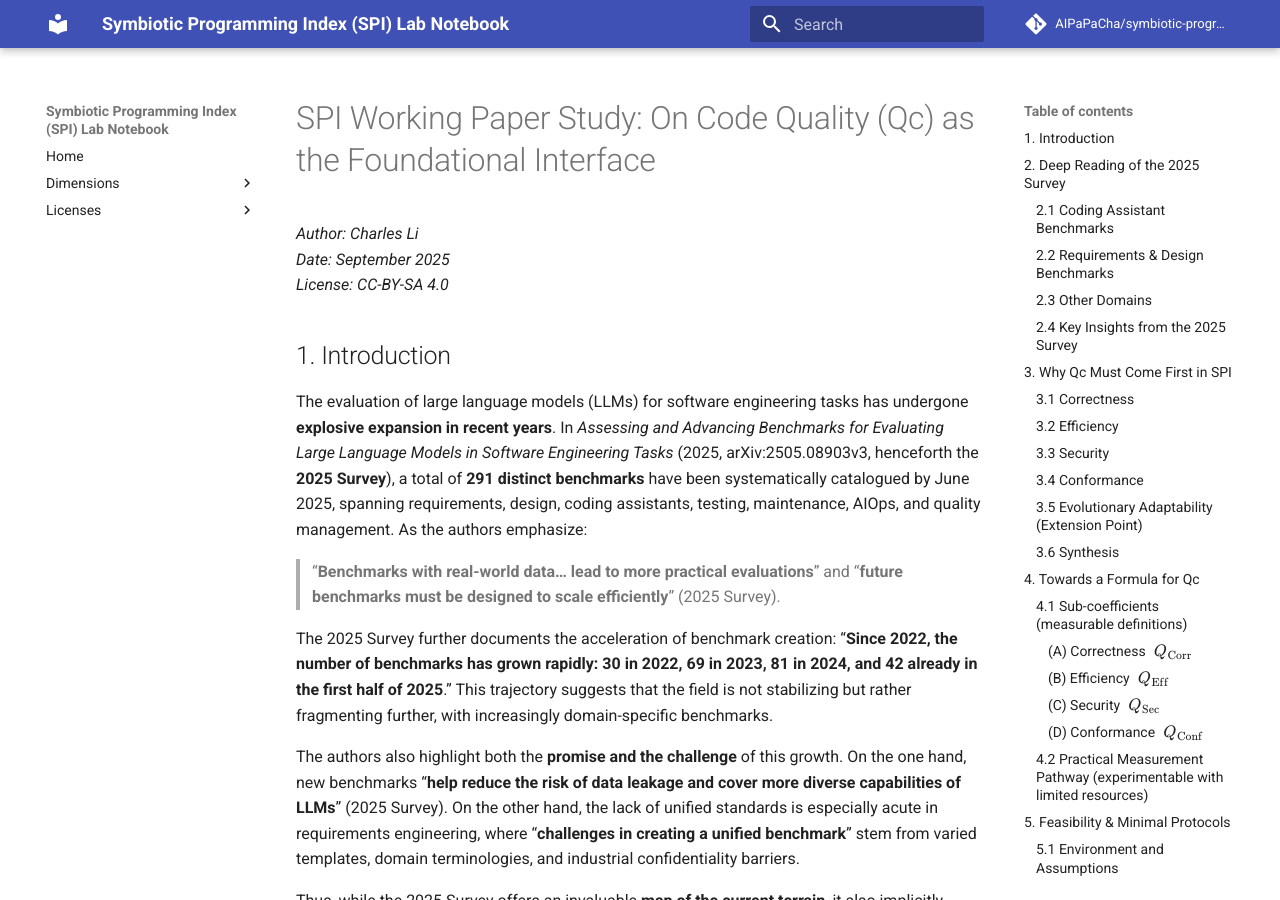
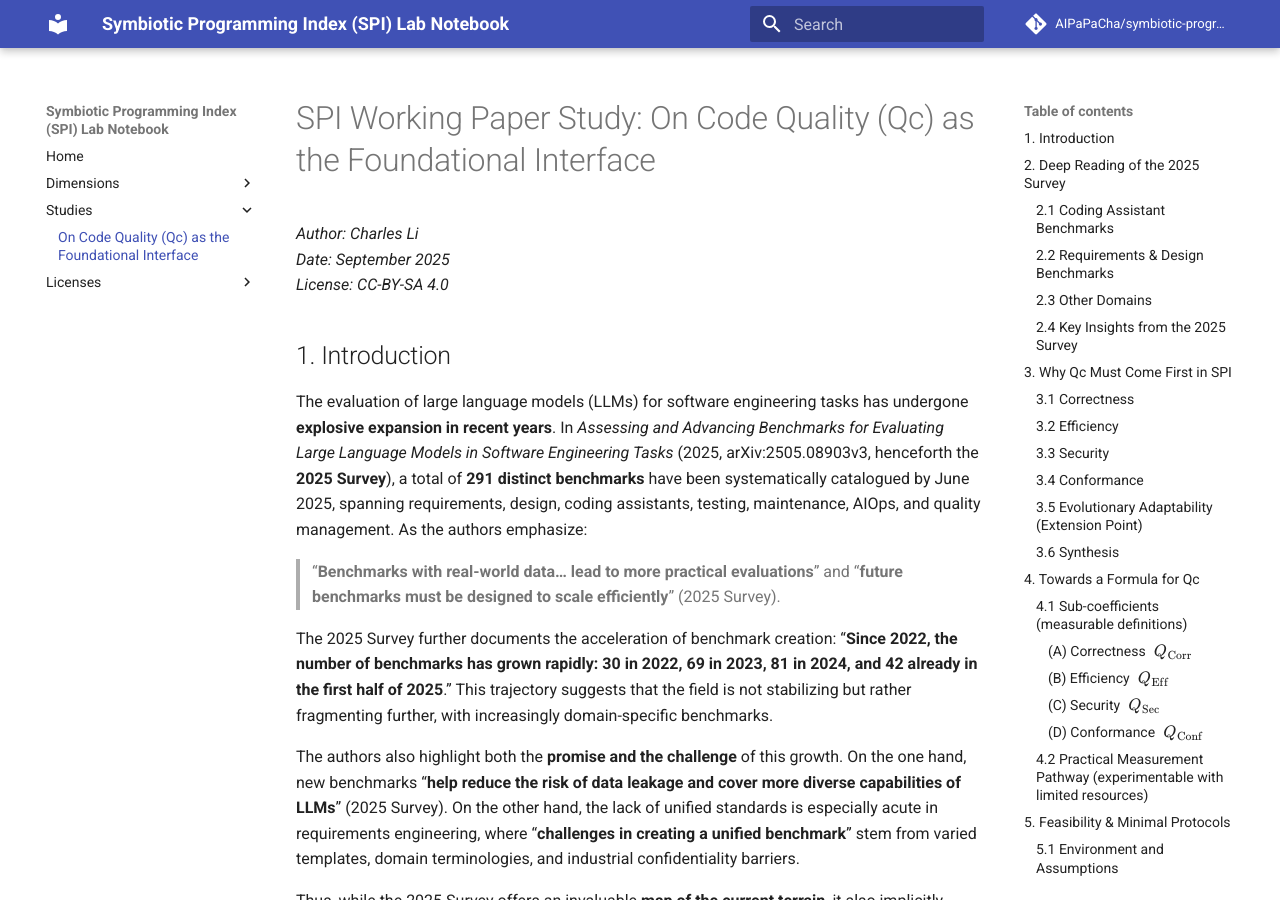
Before and after one commit to AIPaPaCha/symbiotic-programming-index, an MkDocs documentation site: the page built from docs/qc/studies/qc_foundational_interface.md, in a window 1280 px wide and 900 px high. Built offline with MkDocs 1.6.1 and Material for MkDocs 9.7.7, drawn with Linux system fonts in a browser that asks for light colours; comment, search, counter and statistics services are not loaded.

Commit message:
add url to studies

```diff
--- a/mkdocs.yml
+++ b/mkdocs.yml
@@ -50,5 +50,7 @@ nav:
       - AI Explainability (Exp): exp/index.md
       - Stability (Stb): stb/index.md
       - Natural Language Engagement (NLE): nle/index.md
+  - Studies:
+      - On Code Quality (Qc) as the Foundational Interface: qc/studies/qc_foundational_interface.md
   - Licenses:
       - License: license.md
```
